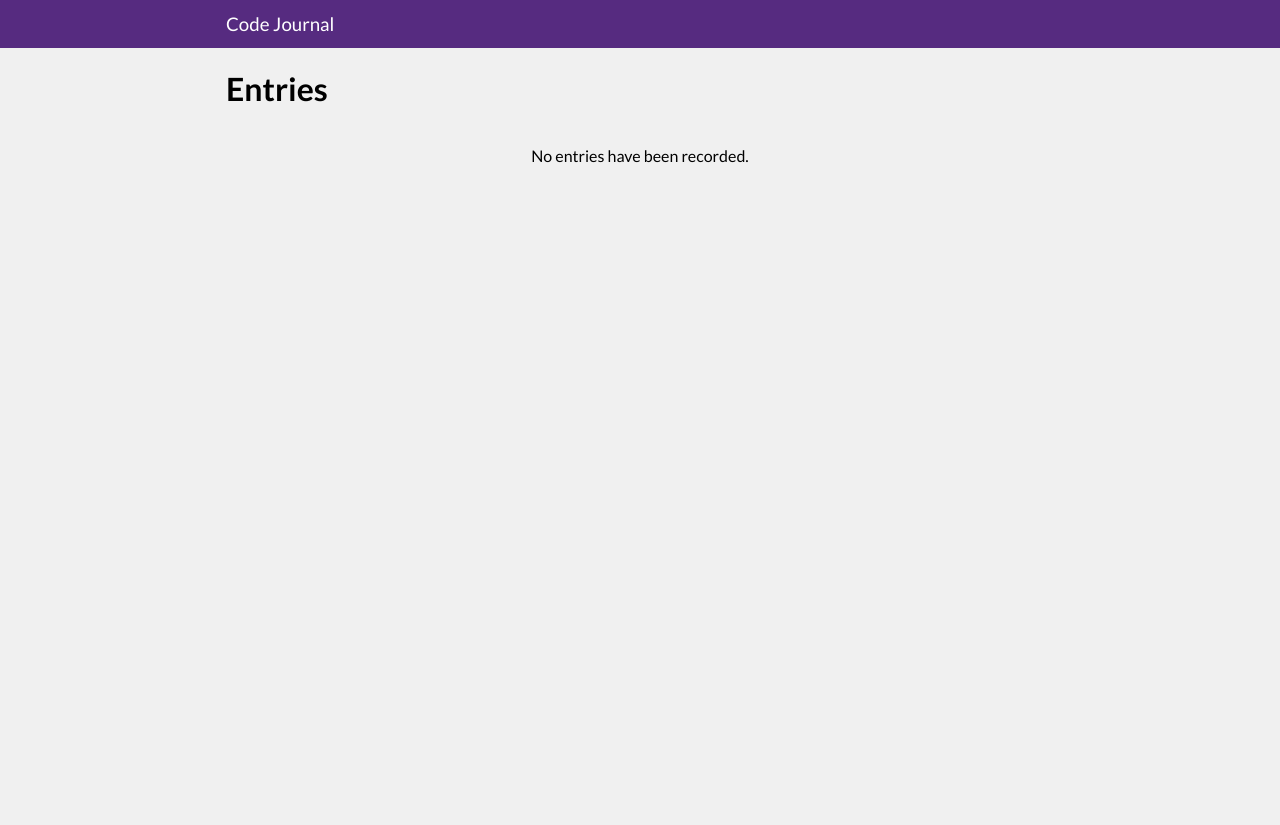
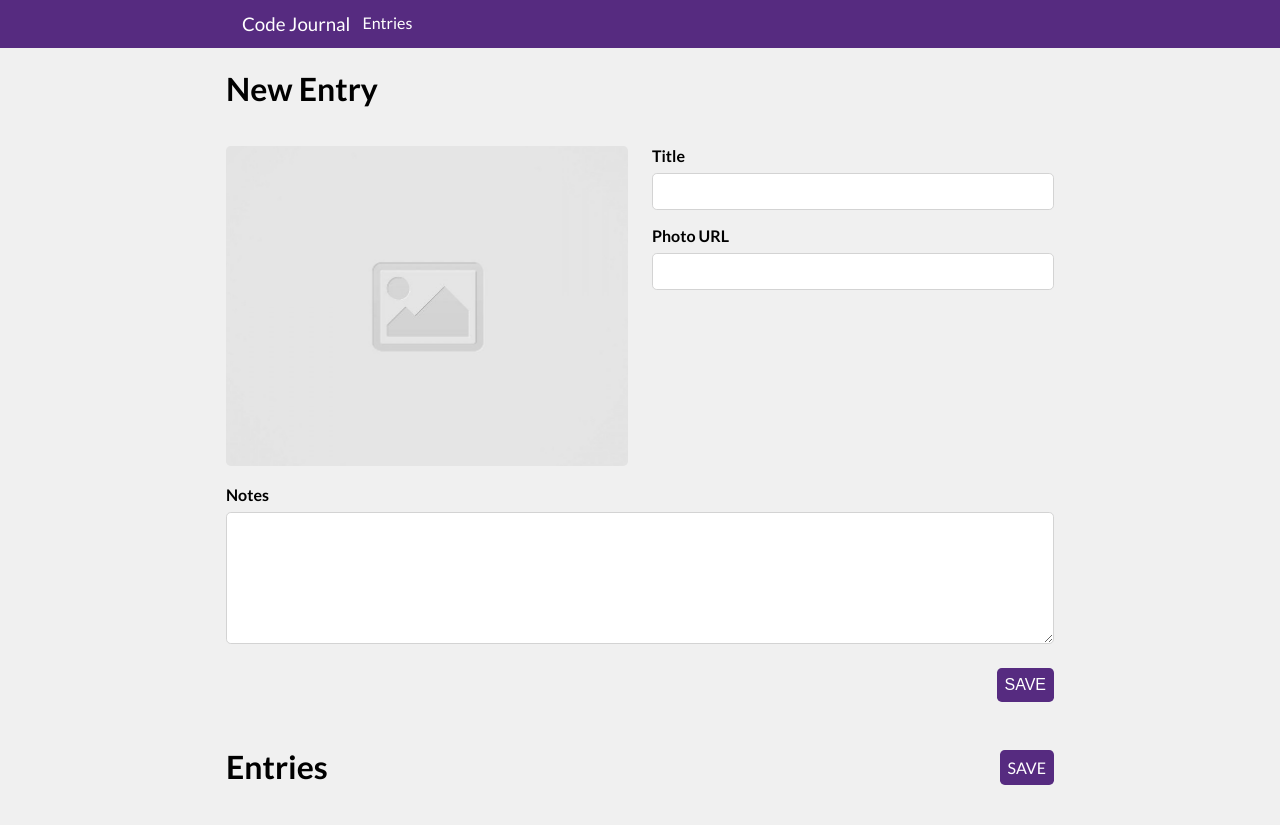
Before and after one commit to brendatrieu/code-journal, a website: page index.html in a window 1280 px wide. Before the commit the page ends 800 px from the top, so only its background shows below. Drawn offline with Linux system fonts and the light colour scheme.

Commit message:
Created a tab and corresponding event listener to swap views to the selected tab.

```diff
--- a/css/styles.css
+++ b/css/styles.css
@@ -12,12 +12,29 @@ header {
   color: white;
 }
 
+.nav-bar {
+  display: flex;
+  margin: auto 1rem;
+}
+
+.nav-tab {
+  padding-bottom: 0;
+  align-items: flex-end;
+}
+
 main {
   margin: 0;
 }
 
 h3 {
   font-weight: 400;
+  margin: auto 0;
+}
+
+.entries-header {
+  display: flex;
+  justify-content: space-between;
+  padding-right: 0.75rem;
 }
 
 img {
@@ -54,16 +71,21 @@ textarea:focus {
   border: 2px solid #562b80;
 }
 
+.submit,
+.new-entry-button {
+  margin: 1.5rem 0;
+}
+
 .submit {
-  margin: 1.5rem 0;
   text-align: right;
 }
 
-button {
+button,
+.new-entry-button {
   background-color: #562b80;
   color: white;
   border-radius: 0.3rem;
-  padding: 0.5rem 1rem;
+  padding: 0.5rem;
   border: none;
   font-size: 1rem;
 }
--- a/index.html
+++ b/index.html
@@ -18,12 +18,15 @@
 </head>
 <body>
   <header>
-    <div class="container">
-      <h3>Code Journal</h3>
-    </div>
+    <nav class="container">
+      <ul class="nav-bar">
+        <li class="nav-tab"><h3>Code Journal</h3></li>
+        <li class="nav-tab"><a data-view="entries">Entries</a></li>
+      </ul>
+    </nav>
   </header>
   <main class="container">
-    <div class="hidden" data-view="entry-form">
+    <div class="" data-view="entry-form">
       <h1>New Entry</h1>
       <form class="row">
         <div class="column-half">
@@ -49,11 +52,14 @@
       </form>
     </div>
     <div data-view="entries" class="">
-      <h1>Entries</h1>
+      <div class="entries-header">
+        <h1>Entries</h1>
+        <a class="new-entry-button" data-view="entry-form">SAVE</a>
+      </div>
       <div class="row column-full center-align" id="no-entries">
         <p>No entries have been recorded.</p>
       </div>
-      <ul>
+      <ul class="entries-list">
       </ul>
     </div>
   </main>
--- a/js/main.js
+++ b/js/main.js
@@ -1,9 +1,10 @@
 var $imgPreview = document.querySelector('img');
 var $imgUrlField = document.querySelector('#img-src');
 var $form = document.querySelector('form');
-var $entryList = document.querySelector('ul');
+var $entryList = document.querySelector('.entries-list');
 var $noEntriesTxt = document.querySelector('#no-entries');
-var $divList = document.querySelector('div');
+var $divList = document.querySelectorAll('div[data-view]');
+var $navTabs = document.querySelector('nav');
 
 var livePreview = event => {
   var $imgUrlInput = event.target.value;
@@ -27,6 +28,7 @@ var logNewEntry = event => {
 };
 
 var renderEntry = entry => {
+
   // Create all new elements
   var $entryLi = document.createElement('li');
   var $liDiv = document.createElement('div');
@@ -61,27 +63,29 @@ var domEntries = entries => {
 };
 
 var toggleNoEntries = () => {
-  if ($noEntriesTxt.classList.includes('hidden')) {
+  if ($noEntriesTxt.classList.contains('hidden')) {
     $noEntriesTxt.classList.remove('hidden');
   } else {
     $noEntriesTxt.classList.add('hidden');
   }
 };
 
+toggleNoEntries();
+
 var viewSwap = view => {
   data.view = view;
   for (var divView = 0; divView < $divList.length; divView++) {
-    if ($divList.divView.getAttribute('data-view') === view) {
-      $divList.divView.className = '';
+    if ($divList[divView].getAttribute('data-view') === view) {
+      $divList[divView].classList.remove('hidden');
     } else {
-      $divList.divView.className = 'hidden';
+      $divList[divView].classList.add('hidden');
     }
   }
 };
 
-toggleNoEntries();
-viewSwap();
-
 $form.addEventListener('submit', logNewEntry);
 $imgUrlField.addEventListener('input', livePreview);
 document.addEventListener('DOMContentLoaded', domEntries(data.entries));
+$navTabs.addEventListener('click', event => {
+  viewSwap(event.target.getAttribute('data-view'));
+});
```
